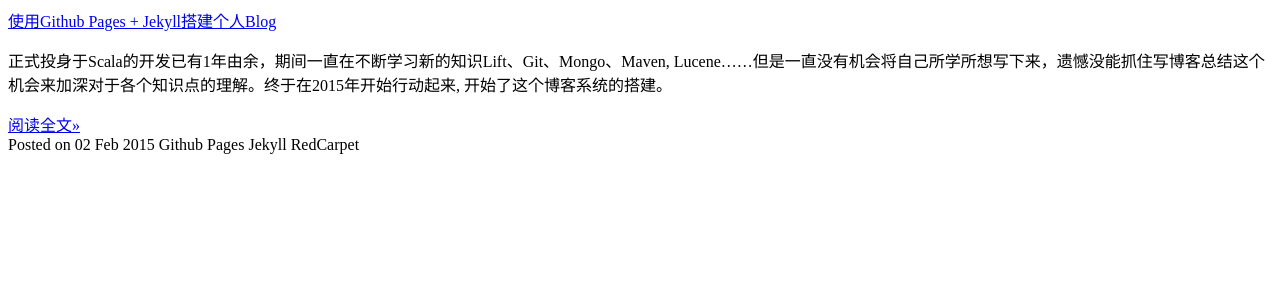
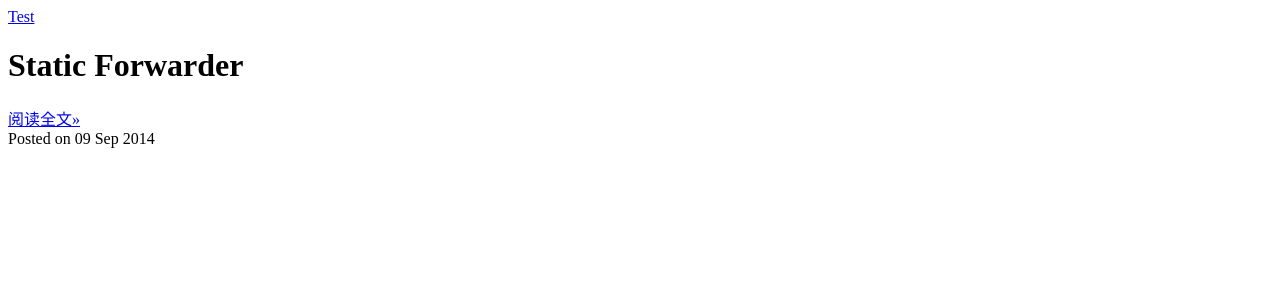
Before and after one commit to jacoffee/jacoffee.github.io, a Jekyll site: the page built from index.html, in a window 1280 px wide. Shown: the top 300 px of the page. Built offline with Jekyll 4.4.1, drawn with Linux system fonts in a browser that asks for light colours; Markdown is read by kramdown in place of the engine named in the settings; part of the change alters nothing that is shown.

````diff
--- a/_config.yml
+++ b/_config.yml
@@ -10,9 +10,9 @@ description: "编程不仅仅是代码的积累，也是思考深度和广度的
 
 
 # Build settings
-markdown: redcarpet
+markdown: redcarpet-pygments
 lineanchors: true
-extensions: ["no_intra_emphasis", "fenced_code_blocks", "autolink", "tables", "with_toc_data"]
+#extensions: ["no_intra_emphasis", "fenced_code_blocks", "autolink", "tables", "with_toc_data"]
 
 #Outputting
 permalink: none # url will be like /:categories/:title.html  category attribute is defined on the top of post
--- /dev/null
+++ b/_posts/2014-09-09-Test.md
@@ -0,0 +1,73 @@
+# Static Forwarder
+
+标签（空格分隔）： FpInScala
+
+Static Forwarder provides easy way for java to invoke scala object's method.
+------------------------------------------------------------------------
+
+eg:
+```scala
+object A {
+    def foo() = 2
+}
+scala
+
+& compiled class
+A.class
+```java
+public final class A {
+    public static int foo() {
+        return A..MODULE$.foo();
+    }
+}
+```
+
+A$.class
+This is what's object being compiled
+```java
+public final class A$ {
+    public  static final MODULE$;
+    static {
+        new ();
+    }
+    public int foo() {
+        return 2;
+    }
+    private A$() {
+       MODULE$ = this;
+    }
+}
+
+public class MainTest {
+	public static void main(String[] args) {
+		int r = A$.MODULE$.foo();
+		// 如果使用上面的方法调用，我们就需要了解A$.class bytecode过程
+		// 这样不友好，所以Scala编译器提供了A.class 以及
+		// 单例对象方法的副本, like foo in A.class
+		// 所以下面这种方法就非常友好了
+		int r1 = A.foo();
+		System.out.println(r == r1);
+	}
+}
+```
+
+
+Problem to be solved
+--------------------
+trait TryCatch {}
+object TryCatch extends App {}
+
+Warning:(19, 8) TryCatch has a main method with parameter type Array[String], but jacoffee.scalabasic.TryCatch will not be a runnable program.
+  Reason: companion is a trait, which means no static forwarder can be generated.
+    object TryCatch extends App {
+       ^
+因为trait TryCatch不能生成静态也就是
+public static int foo() {
+    return A..MODULES$.foo()
+}
+
+
+[Static Forwarder][1]
+
+
+  [1]: http://hongjiang.info/scala-static-forwarders/
--- a/_posts/2015-02-02-Set-My-Own-Blog-With-GitHub-Pages.md
+++ /dev/null
@@ -1,66 +0,0 @@
----
-category: posts
-date: 2015-02-02 17:15:16 UTC
-title: 使用Github Pages + Jekyll搭建个人Blog
-tags: [Github Pages, Jekyll, RedCarpet]
----
-
-  正式投身于Scala的开发已有1年由余，期间一直在不断学习新的知识Lift、Git、Mongo、Maven, Lucene......但是一直没有机会将自己所学所想写下来，遗憾没能抓住写博客总结这个机会来加深对于各个知识点的理解。终于在2015年开始行动起来, 开始了这个博客系统的搭建。
-
-# 选择
-#### CSDN
-  之前在CSDN上面写过一篇博客但是感觉对于代码的输出等做的不是太好，这样写的时候就会不太方便。
-
-#### [作业部落](https://www.zybuluo.com)
-  Cmd Markdown是一款基于Markdown的编辑器，对于熟悉Markdown语法的人来说是个福音，而且界面很简洁，功能也清晰。但是我在写这篇博客的时候，好像还没有提供很便捷的"分享"方式，**也就是没有一个前台能够很好的展现所有的分享的笔记**(只能通过链接分享的形式)。
-
-#### [GitHub Pages](https://pages.github.com/) + [Jekyll](http://jekyllrb.com/)
-  这个是基于Github Pages的博客系统，官方推荐使用Jekyll，它相当于是一个静态文本的转换器（遵循特定的格式，支持Markdown语法）。
-  最后考虑到作业部落有一个<span class="highlight">导出为Markdown格式文件</span>的功能再加上它的易用性, 这样最终的组合为
-
-  最后的方案, Cmd Markdown(博客内容编辑，导出) --》Jekyll的内容渲染 --》 Github Pages发布页面， 至于图片的存储选择了又拍云。
-
-# 搭建
-  整个项目的搭建主要是集中在Jekyll系统的搭建，至于在Github上新建这个博客项目按照此页面所说的即可([GitHub Pages](https://pages.github.com/))。
-  Jekyll官网对于整个配置感觉讲的不是很清晰，下面简单回顾一下，我自己搭建过程中总结的知识点。
-
-  * 项目结构
-
-    在Github上创建了博客项目之后，最初就只有一个index.html。
-
-    ![项目的最初结构](http://jacoffee-blog.b0.upaiyun.com/2015-02-03/Blog%20Directroy%20Structure.png)
-
-    其它几个文件夹(<b style="color:red">都需要你自己手动创建的</b>)
-    _layouts是放你的网站的基本结构页面, 比如说header.html, footer.html, default.html等
-    _posts是放你的博客的，支持.md 以及.textile
-    _site是Jekyll将你的博客以及layouts中的html文件渲染成的站点文件
-    static是放静态文件的地方，比如说css，image什么的
-
-  * 语法高亮
-
-    Jekyll默认采用的 Liquid templating language来处理模板，比说高亮代码语法
-
-    ![高亮Ruby](http://jacoffee-blog.b0.upaiyun.com/2015-02-03/Ruby%20Highlight.png)
-
-    但是这种写法比较繁琐，这时我们需要引入[redcarpet](https://rubygems.org/gems/redcarpet), 它支持下面的写法
-
-    ![Redcarpet高亮Ruby](http://jacoffee-blog.b0.upaiyun.com/2015-02-03/Ruby%20Highlight%20Redcarpet.png)
-
-    虽然Jekyll最新版(2.0)已经支持redcarpet2了, 但是我在搭建的过程中还是需要在_config.yml中配置如下的参数，否则```式高亮无法生效
-    <pre>
-       markdown: redcarpet
-    </pre>
-    不过默认的高亮的颜色不是太好看, 并且没有行号，所以参考[这篇博客](http://blog.leonardfactory.com/2013/05/05/code-fenced-blocks-pygments-and-line-numbers-with-jekyll/)解决了这个问题。
-    这样一来，基本博客的书写就没有什么问题了。
-
-    ```scala
-      def printlnyou = {
-        println("xxxxx")
-      }
-    ```
-
-# 计划
-  * 完善网站的基本结构,包括网站域名的优化，顶部导航，底部的网站声明以及侧边栏的一些功能
-  * 添加基本元素的样式,包括"p"元素的缩进，一些特殊字符的高亮
-  * 增加博客文章评论框
-  * 逐步最好网站的SEO
````
Also changed, not shown: 3 other files.
